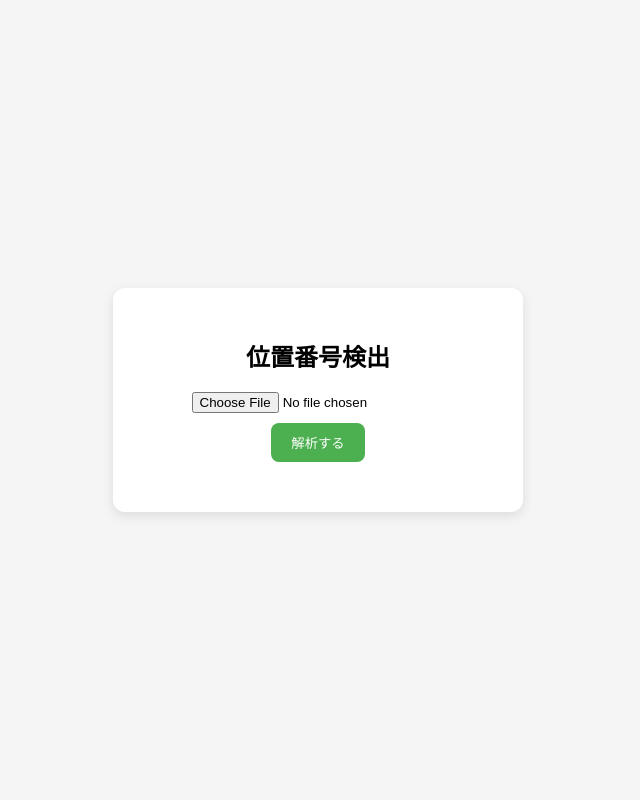
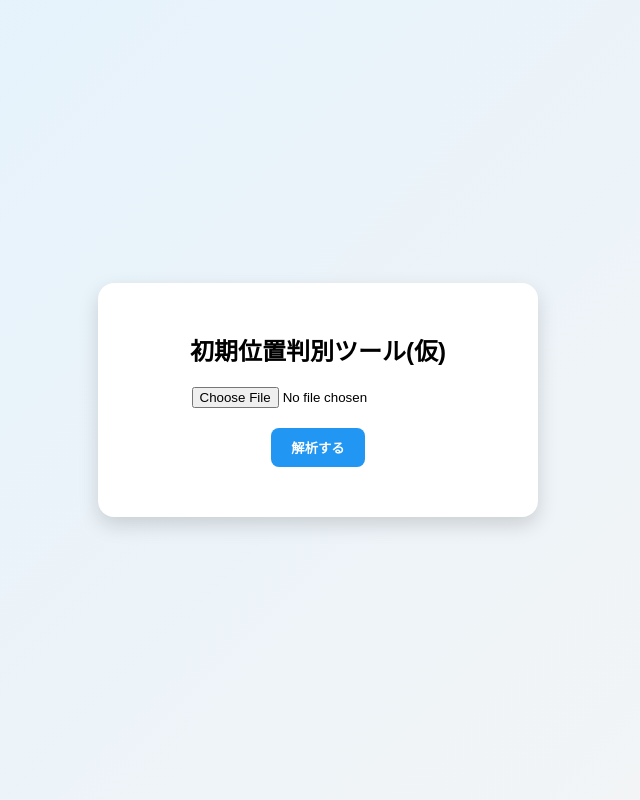
Before and after one commit to sudat1maru/syokiiti, a Flask app: page / in a window 1280 px wide. Shown: the whole page, without its empty margins (322-962 px from the left). Run offline with Flask 3, Linux system fonts and the light colour scheme.

Commit message:
Update index.html

```diff
--- a/templates/index.html
+++ b/templates/index.html
@@ -1,11 +1,11 @@
 <!DOCTYPE html>
 <html>
 <head>
-    <title>位置番号検出ツール</title>
+    <title>初期位置判別ツール(仮)</title>
     <style>
         body {
             font-family: Arial;
-            background: #f5f5f5;
+            background: linear-gradient(135deg, #e3f2fd, #f5f5f5);
             display: flex;
             justify-content: center;
             align-items: center;
@@ -16,26 +16,67 @@
         .box {
             background: white;
             padding: 30px;
-            border-radius: 12px;
-            box-shadow: 0 4px 12px rgba(0,0,0,0.1);
+            border-radius: 16px;
+            box-shadow: 0 8px 20px rgba(0,0,0,0.15);
             text-align: center;
-            width: 350px;
+            width: 380px;
+        }
+
+        h2 {
+            margin-bottom: 20px;
+        }
+
+        input {
+            margin-bottom: 10px;
         }
 
         button {
             margin-top: 10px;
             padding: 10px 20px;
             border: none;
-            background: #4CAF50;
+            background: #2196F3;
             color: white;
             border-radius: 8px;
             cursor: pointer;
+            font-weight: bold;
+        }
+
+        button:hover {
+            background: #1976D2;
+        }
+
+        #preview {
+            margin-top: 15px;
+        }
+
+        #preview img {
+            width: 100%;
+            border-radius: 8px;
         }
 
         #result {
             margin-top: 20px;
-            text-align: left;
-            font-size: 14px;
+        }
+
+        .item {
+            padding: 10px;
+            margin-bottom: 8px;
+            border-radius: 8px;
+            background: #f0f0f0;
+        }
+
+        .label {
+            font-weight: bold;
+        }
+
+        .index {
+            font-size: 18px;
+            color: #e91e63;
+        }
+
+        .error {
+            color: red;
+            font-weight: bold;
         }
     </style>
 </head>
@@ -43,16 +84,28 @@
 <body>
 
 <div class="box">
-    <h2>位置番号検出</h2>
+    <h2>初期位置判別ツール(仮)</h2>
 
-    <input type="file" id="image">
+    <input type="file" id="image" onchange="previewImage()">
     <br>
     <button onclick="upload()">解析する</button>
+
+    <div id="preview"></div>
 
     <div id="result"></div>
 </div>
 
 <script>
+function previewImage() {
+    const file = document.getElementById("image").files[0];
+    const preview = document.getElementById("preview");
+
+    if (file) {
+        const url = URL.createObjectURL(file);
+        preview.innerHTML = `<img src="${url}">`;
+    }
+}
+
 function upload() {
     const file = document.getElementById("image").files[0];
 
@@ -77,15 +130,29 @@ function upload() {
 function displayResult(data) {
     let html = "";
 
-    for (let label in data) {
-        let item = data[label];
+    const order = ["1st", "2nd", "3rd", "4th"];
 
-        if (item.index !== null) {
-            html += `<b>${label}</b> → 番号: ${item.index} (Y=${item.y})<br>`;
-        } else {
-            html += `<b>${label}</b> → 範囲外<br>`;
+    order.forEach(label => {
+        if (data[label]) {
+            let item = data[label];
+
+            if (item.index !== null) {
+                html += `
+                    <div class="item">
+                        <div class="label">${label}</div>
+                        <div class="index">番号: ${item.index}</div>
+                        <div>Y: ${item.y}</div>
+                    </div>
+                `;
+            } else {
+                html += `
+                    <div class="item error">
+                        ${label} → 範囲外
+                    </div>
+                `;
+            }
         }
-    }
+    });
 
     document.getElementById("result").innerHTML = html;
 }
@@ -93,4 +160,3 @@ function displayResult(data) {
 
 </body>
 </html>
-</html>
```
